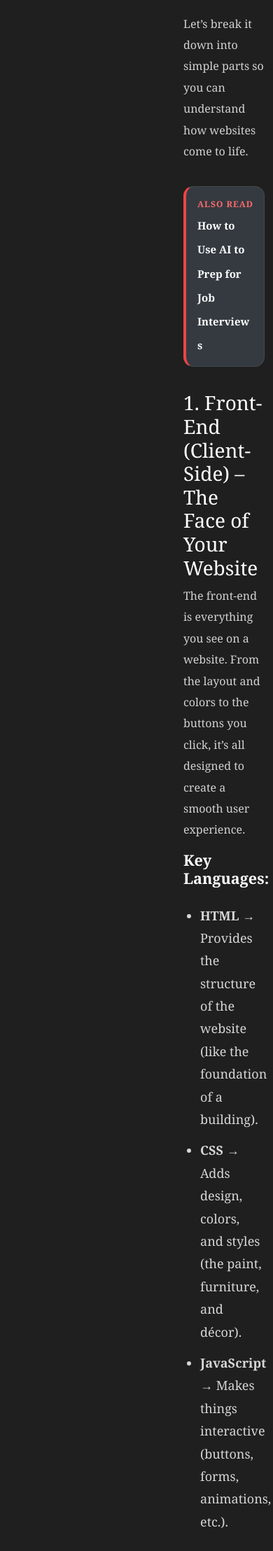
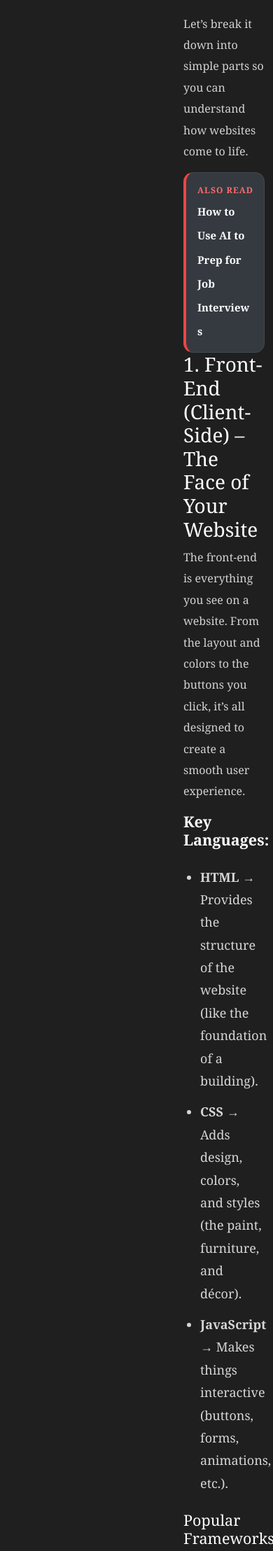
Before and after one commit to iamreemaroy/Reema-Roy, a Jekyll site: the page built from blog/_posts/2025-08-26-web-development-made-simple.md, in a window 390 px wide. Shown: the part 1025-3241 px from the top of the page at 70% size. Built offline with Jekyll 4.4.1, drawn with Linux system fonts in a browser that asks for light colours.

Commit message:
Update post.html

```diff
--- a/_layouts/post.html
+++ b/_layouts/post.html
@@ -448,6 +448,9 @@ layout: default
   }
 
   @media (max-width: 768px) {
+    main.main.blog-details-page {
+      padding-left: 0px;
+    }
     .featured-image {}
 
     .page-title {
@@ -506,6 +509,7 @@ layout: default
     .inline-also-read {
       display: block;
       padding: 14px 16px;
+      margin: 0;
     }
 
     .inline-also-read-label {
```
